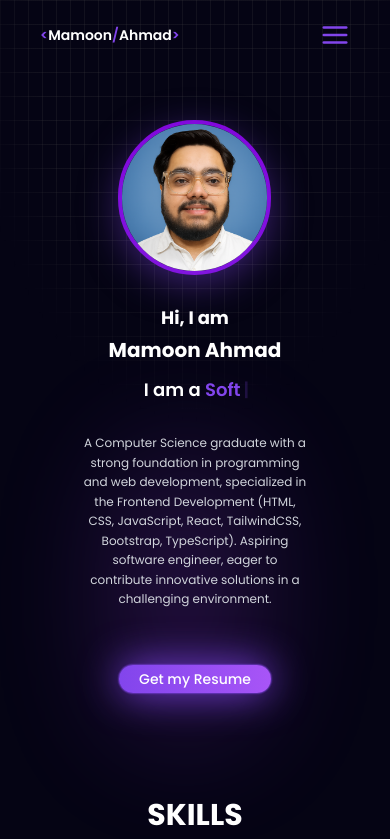
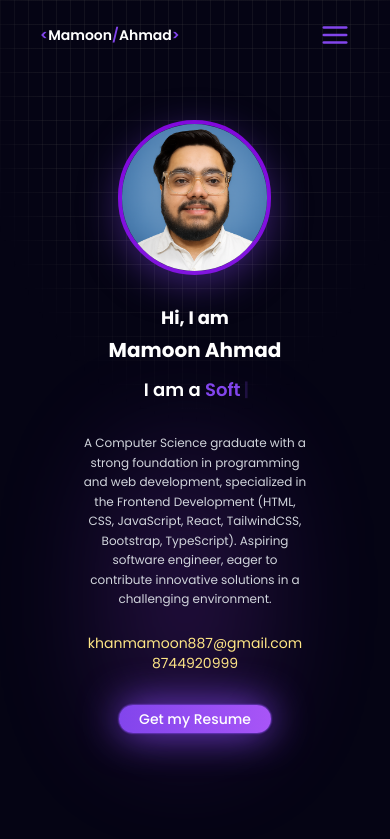
Before and after one commit to MamoonAhmadKhan/Mamoon-Portfolio, a React (Vite) app: page / in a window 390 px wide. Shown: the top 839 px of the page. Built offline with nearby package versions, Linux system fonts and the light colour scheme.

Commit message:
Added Gmail ID & Phone number

```diff
--- a/src/components/About.jsx
+++ b/src/components/About.jsx
@@ -9,7 +9,9 @@ const About = () => {
       <div className="flex max-[800px]:flex-col-reverse items-center justify-between">
         {/* left side */}
         <div className="text-white text-left max-[800px]:text-center max-[800px]:w-full mt-8 w-1/2">
-          <h2 className="text-3xl max-[425px]:text-lg max-[800px]:text-2xl max-[1000px]:text-2xl min-[2300px]:text-6xl font-bold mb-2 leading-tight">Hi, I am</h2>
+          <h2 className="text-3xl max-[425px]:text-lg max-[800px]:text-2xl max-[1000px]:text-2xl min-[2300px]:text-6xl font-bold mb-2 leading-tight">
+            Hi, I am
+          </h2>
           <h1 className="text-4xl max-[425px]:text-xl max-[800px]:text-3xl max-[1000px]:text-3xl min-[2300px]:text-7xl font-bold mb-4 leading-tight">
             Mamoon Ahmad
           </h1>
@@ -35,7 +37,7 @@ const About = () => {
           </h3>
 
           {/* about me section */}
-          <p className="text-base max-[800px]:text-xs min-[2300px]:text-2xl max-[1000px]:text-sm text-gray-300 mb-10 mt-8 leading-relaxed">
+          <p className="text-base max-[800px]:text-xs min-[2300px]:text-2xl max-[1000px]:text-sm text-gray-300 mb-6 mt-8 leading-relaxed">
             A Computer Science graduate with a strong foundation in programming
             and web development, specialized in the Frontend Development (HTML,
             CSS, JavaScript, React, TailwindCSS, Bootstrap, TypeScript).
@@ -43,12 +45,16 @@ const About = () => {
             in a challenging environment.
           </p>
 
+          <p className="text-amber-200 max-[530px]:hidden font-medium font-mono">khanmamoon887@gmail.com | 8744920999</p>
+          <p className="text-amber-200 min-[530px]:hidden font-normal text-sm font-mono">khanmamoon887@gmail.com</p>
+          <p className="text-amber-200 min-[530px]:hidden font-normal text-sm font-mono">8744920999</p>
+
           {/* resume download button */}
           <a
             href="https://drive.google.com/file/d/1QEGCHH_uMo8A5kJk78u5PhJ3Q-lI2INP/view?usp=drive_link"
             target="_blank"
             rel="noopener noreferrer"
-            className="cursor-pointer inline-block text-white py-3 px-8 max-[425px]:py-1 max-[425px]:px-5 max-[800px]:py-2 max-[800px]:px-7 min-[2300px]:py-4 min-[2300px]:px-9 rounded-full mt-4 max-[425px]:text-sm max-[425px]:font-medium text-lg min-[2300px]:text-xl font-bold transition duration-300 transform hover:scale-105"
+            className="cursor-pointer inline-block text-white py-3 px-8 max-[425px]:py-1 max-[425px]:px-5 max-[800px]:py-2 max-[800px]:px-7 min-[2300px]:py-4 min-[2300px]:px-9 rounded-full mt-8 max-[425px]:text-sm max-[425px]:font-medium text-lg min-[2300px]:text-xl font-bold transition duration-300 transform hover:scale-105"
             style={{
               background: "linear-gradient(90deg, #8245ec, #a855f7)",
               boxShadow: "0 0 2px #8245ec, 0 0 2px #8245ec, 0 0 40px #8245ec",
@@ -60,12 +66,14 @@ const About = () => {
 
         {/* right side */}
         <div className="flex justify-center w-1/2 max-[500px]:w-full">
-        <Tilt className="w-2/3 min-[2300px]:w-1/2 border-4 border-purple-700 rounded-full"
+          <Tilt
+            className="w-2/3 min-[2300px]:w-1/2 border-4 border-purple-700 rounded-full"
             tiltMaxAngleX={20}
             tiltMaxAngleY={20}
             perspective={1000}
             scale={1.05}
-        transitionSpeed={1000}>
+            transitionSpeed={1000}
+          >
             <img
               src={profilePic}
               alt="Mamoon_Profile_Pic"
```
Lines whose indentation alone changed are shown as unchanged.
